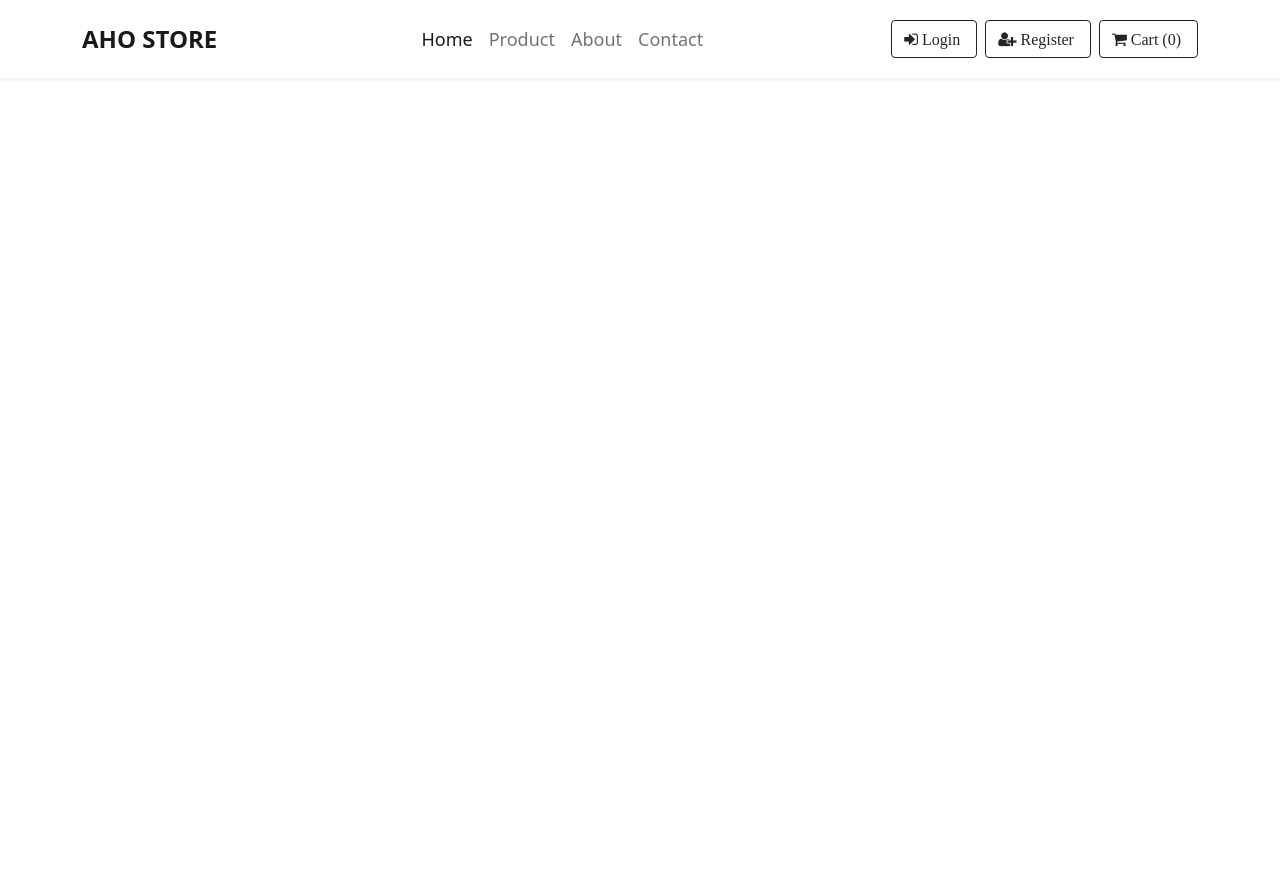
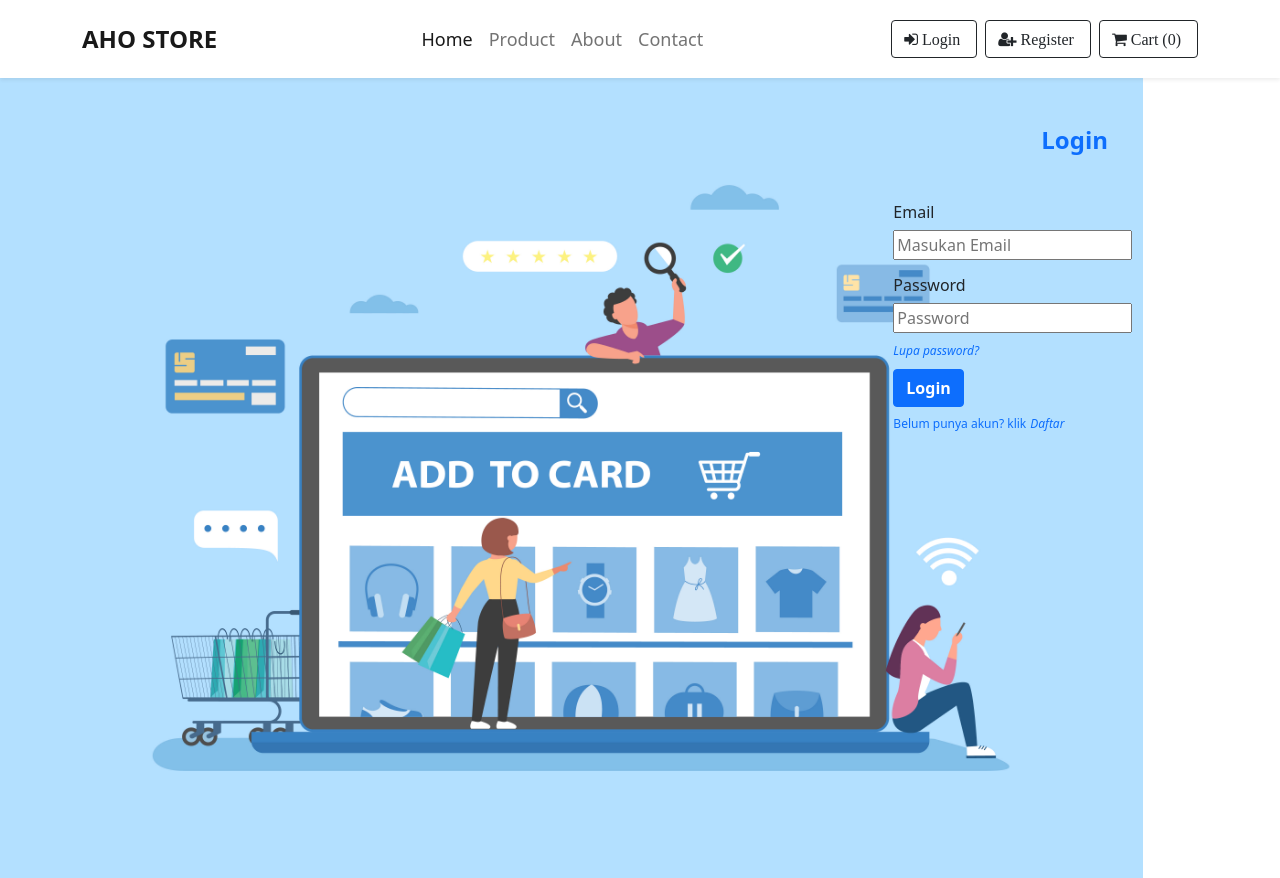
Before and after one commit to wandywahidin/my-light-store, a React (Create React App) app: page /login in a window 1280 px wide. Before the commit the page ends 800 px from the top, so only its background shows below. Built offline with nearby package versions, Linux system fonts and the light colour scheme.

Commit message:
add Login component

```diff
--- a/src/App.js
+++ b/src/App.js
@@ -6,6 +6,7 @@ import Products from './components/Products';
 import Product from './components/Product';
 import Cart from './components/Cart';
 import Checkout from './components/Checkout';
+import Login from './components/Login';
 
 function App() {
   return (
@@ -17,6 +18,7 @@ function App() {
         <Route path='/products/:id' element={<Product/>}/>
         <Route path='/cart' element={<Cart/>}/>
         <Route path='/checkout' element={<Checkout/>}/>
+        <Route path='/login' element={<Login/>}/>
       </Routes>
     </>
   );
--- /dev/null
+++ b/src/components/Login.jsx
@@ -0,0 +1,77 @@
+import React from "react";
+import { Link } from "react-router-dom";
+import gambar from "../image/shop.jpg";
+
+const Login = () => {
+  return (
+    <>
+      <div className="row">
+        <div className="col-sm-8">
+          <img
+            src={gambar}
+            alt=""
+            style={{ maxWidth: "100vw", maxHeight: "100vh" }}
+          />
+        </div>
+        <div className="col-sm-4 mx-auto">
+          <h4 className="text-center my-5 fw-bold text-primary">Login</h4>
+          <div className="container mx-auto">
+            <form className="mx-auto d-flex flex-column">
+              <label htmlFor="email">
+                <h6 className="mx-auto">Email</h6>
+                <input
+                  type="email"
+                  id="email"
+                  placeholder="Masukan Email"
+                  className=""
+                />
+              </label>
+              <label htmlFor="password" className="mt-3">
+                <h6 className="">Password</h6>
+                <input
+                  type="password"
+                  id="password"
+                  placeholder="Password"
+                  className=""
+                />
+              </label>
+            </form>
+            <div className="forget mt-1">
+              <Link
+                to="/reset-password"
+                className="fw-lighter text-decoration-none fst-italic"
+                style={{ fontSize: "12px" }}
+              >
+                Lupa password?
+              </Link>
+            </div>
+            <div className="buttons my-2">
+              <button
+                type="submit"
+                className="btn btn-primary fw-bold"
+              >
+                Login
+              </button>
+            </div>
+            <div className="mt-2">
+              <p className="text-primary" style={{fontSize:"12px"}}>
+                Belum punya akun? klik
+                <span>
+                  <Link
+                    to="/register"
+                    className="fw-lighter text-decoration-none fst-italic mx-1"
+                    style={{ fontSize: "12px" }}
+                  >
+                    Daftar
+                  </Link>
+                </span>
+              </p>
+            </div>
+          </div>
+        </div>
+      </div>
+    </>
+  );
+};
+
+export default Login;
```
Also changed, not shown: public/assets/shop.jpg (added), src/image/shop.jpg (added).
